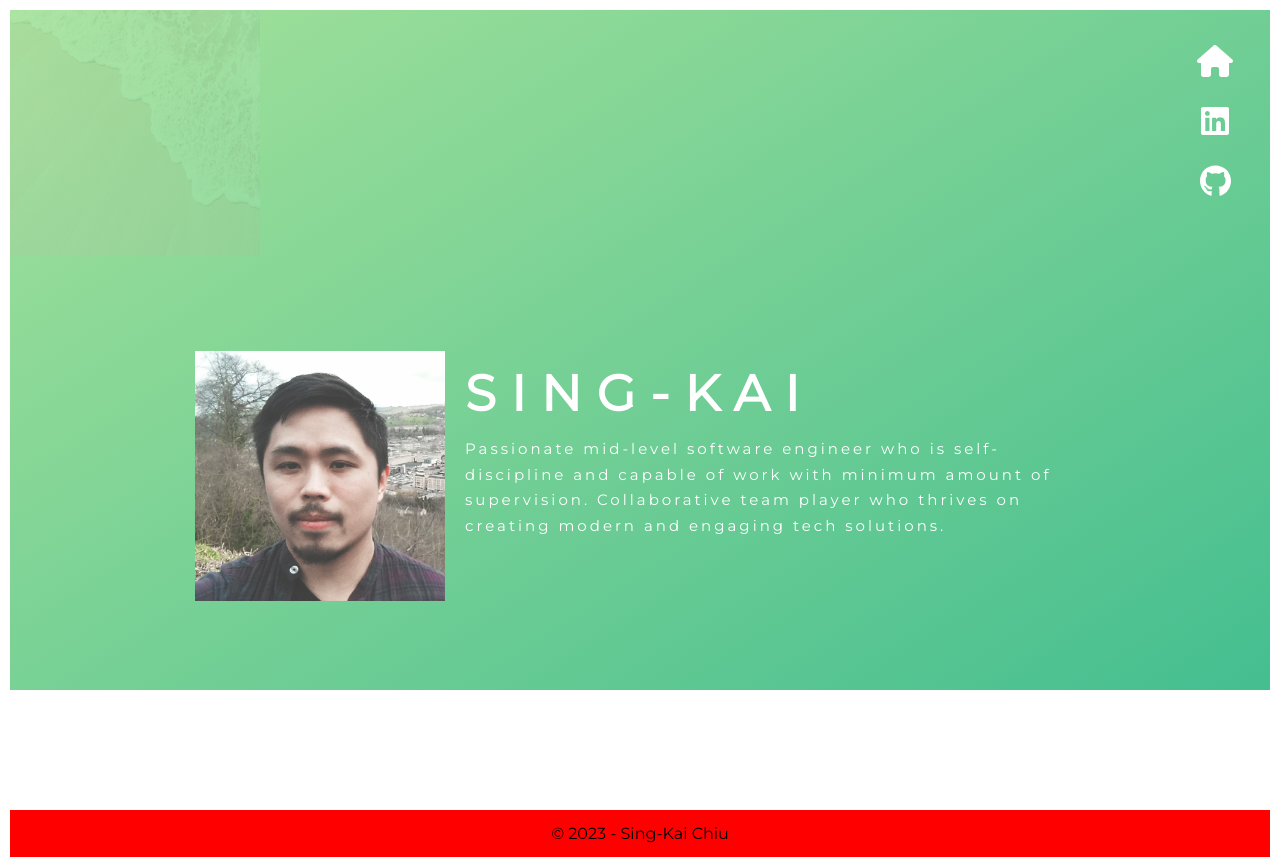
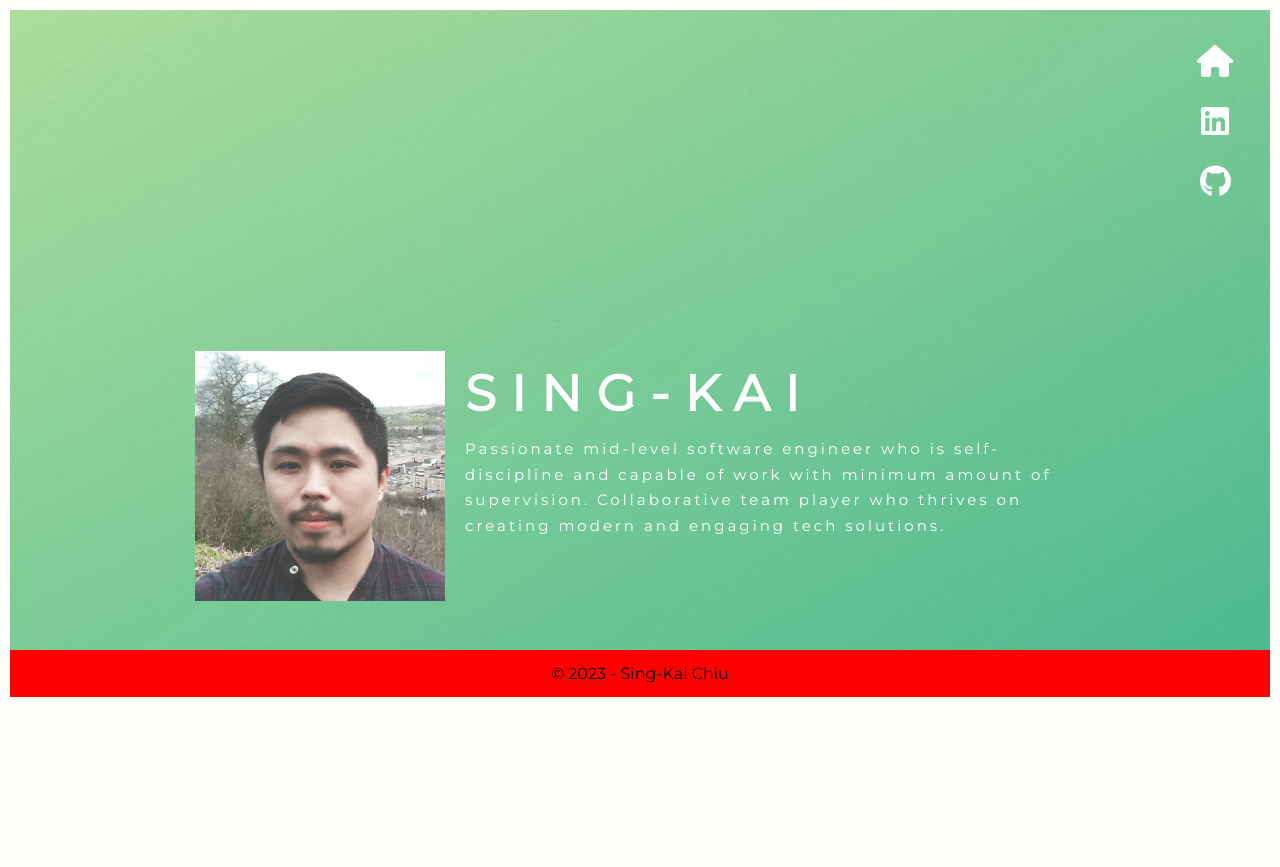
Before and after one commit to Sing-Kai/profile-page, a Next.js app in the folder profile-page-app/: page / in a window 1280 px wide. After the commit the page ends 800 px from the top, so only its background shows below. Built offline with nearby package versions, Linux system fonts and the light colour scheme.

Commit message:
clean up

```diff
--- a/profile-page-app/pages/_app.tsx
+++ b/profile-page-app/pages/_app.tsx
@@ -33,14 +33,14 @@ export default function App({ Component, pageProps }: AppProps) {
 }
 
 const Header = styled.div`
-  height: 100vh;
+  height: 80vh;
   background-image: linear-gradient(
     to right bottom,
     rgba(126, 213, 111, 0.7),
     rgba(40, 180, 131, 0.9));
   background-size:cover;
   position: relative;
-  clip-path:polygon(0 0, 100% 0, 100% 85%, 0 85% );
+  clip-path:polygon(0 0, 100% 0, 100% 100%, 0 100% );
 `
 
 const ProfileTextCard = styled.div`
@@ -51,7 +51,6 @@ const ProfileTextCard = styled.div`
   margin: 5px;
   margin-top: 10%;
 `
-
 const ProfilePicContainer = styled.div`
   padding: 5px;
   margin: 5px;
@@ -62,7 +61,6 @@ const TextContainer = styled.div`
   margin: 5px;
   width: 50%;
 `
-
 
 const IntroText = styled.span`
   text-transform: uppercase;
--- a/profile-page-app/src/components/Footer.tsx
+++ b/profile-page-app/src/components/Footer.tsx
@@ -16,9 +16,10 @@ const FooterContainer = styled.div`
   background: red;
   /* padding: 20px 10px 20px 10px; */
   display: block;
-  /* position: fixed; */
+  position: relative;
   bottom: 0;
   width: 100%;
+  height: auto;
   border-top: purple;
   border-width: 1px;
 `;
--- a/profile-page-app/src/components/Nav.tsx
+++ b/profile-page-app/src/components/Nav.tsx
@@ -3,7 +3,8 @@ import styled, {keyframes} from 'styled-components'
 import { FontAwesomeIcon } from '@fortawesome/react-fontawesome'
 import { faHouse} from '@fortawesome/free-solid-svg-icons'
 import {faLinkedin, faGithub} from '@fortawesome/free-brands-svg-icons'
-import hero from '../../src/images/pink.jpg'
+// import blanket from '../../src/images/blanket.jpg'
+import blanket from '../../src/images/pink.jpg'
 import Image from 'next/image'
 
 const Nav = () =>{
@@ -39,7 +40,7 @@ const Nav = () =>{
         </NavContainer>
       </div>
       <ImageContainer>
-        <Image src={hero} alt="background-image"  width={250} height={300}/>
+        <Image src={blanket} alt="background-image" />
       </ImageContainer>
     </NavImageContainer>
   )
@@ -51,20 +52,10 @@ const NavImageContainer = styled.div`
   justify-content: right;
 `
 
-// const NavigationContainers = styled.div`
-//   /* display: flex;
-//   flex-flow: column;
-//   align-content: flex-end;
-//   z-index: 1;
-//   /* padding: 100px 0px; */
-//   /* margin: auto;
-//   background: red; */
-// `
-
 const ImageContainer = styled.div`
   opacity: 0.1;
   width: 100%;
-  position: absolute;
+  position: fixed;
   margin: auto;
   z-index: -1;
 `
@@ -74,9 +65,6 @@ const NavContainer = styled.ul`
   margin: 20px 20px auto auto;
   list-style-type: none;
   z-index: 1000;
-  /* display: flex;
-  flex-flow: column;
-  align-content: flex-end; */
 `
 
 const NavItem = styled.li`
--- a/profile-page-app/styles/globals.css
+++ b/profile-page-app/styles/globals.css
@@ -8,7 +8,8 @@ import
 
 body {
   max-width: 100vw;
-  background: '#EFEFEF';
+  /* background: '#EFEFEF'; */
+  background: #fffffb;
   font-family: 'Montserrat';
   font-size: 16px;
   font-weight: 400;
```
